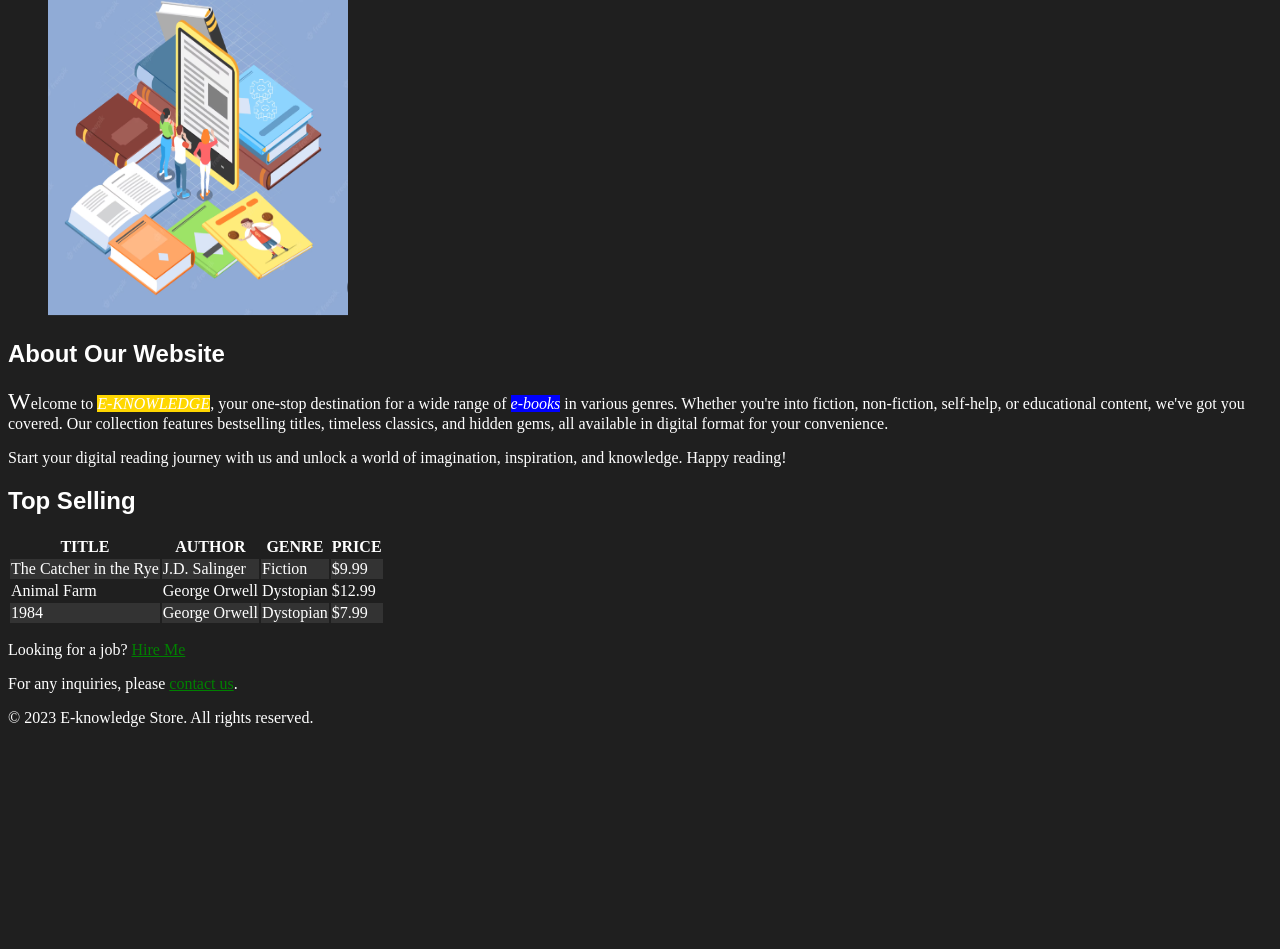
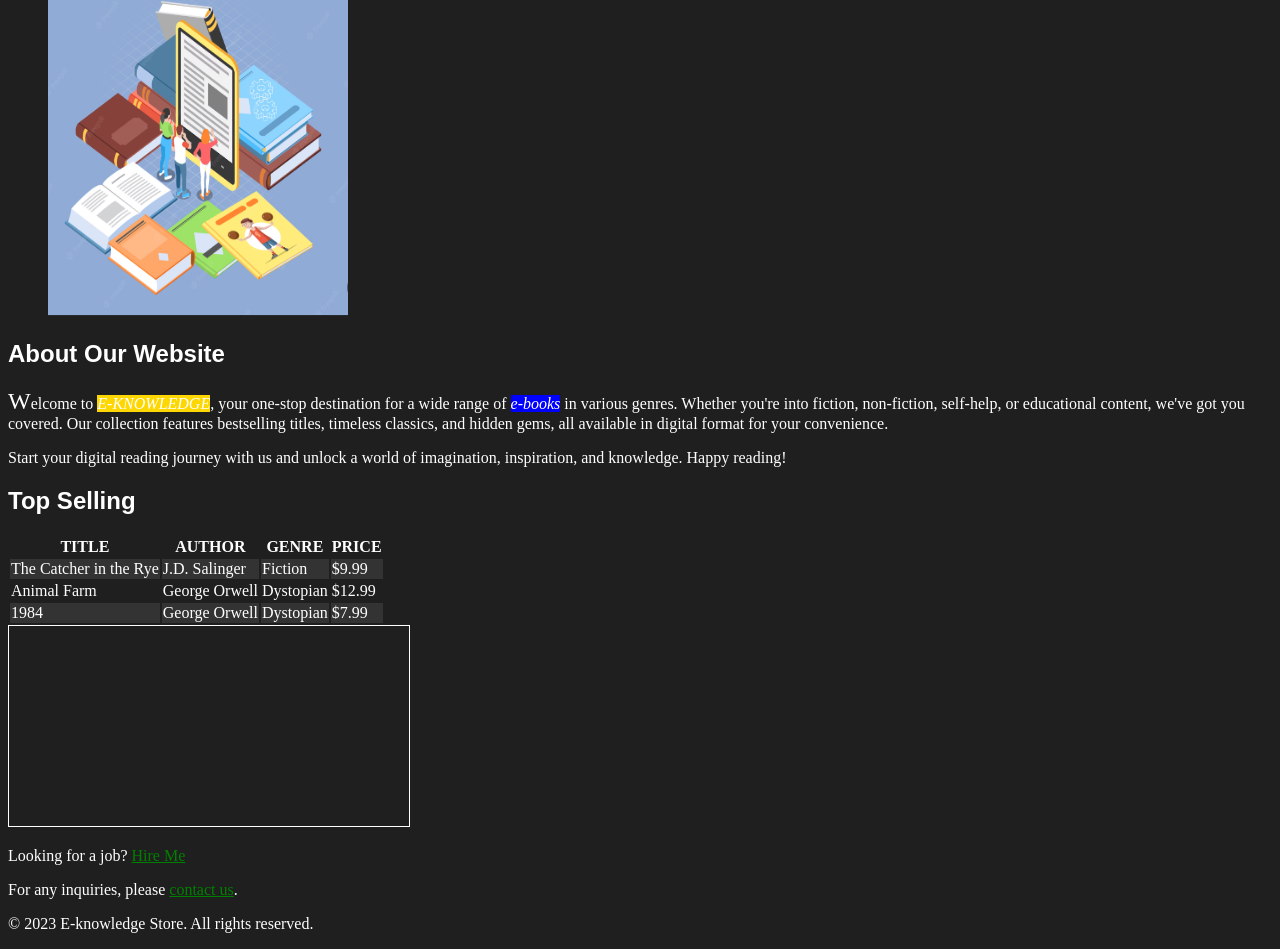
Before and after one commit to Yaz2357/swe-363-231-02, a website: page Index.HTML in a window 1280 px wide. Shown: the part 199-1148 px from the top of the page. Before the commit the page ends 942 px from the top, so only its background shows below. Drawn offline with Linux system fonts and the light colour scheme; no server answers.

Commit message:
JS_3_EXERCISE_(ALT/ 1&2)

```diff
--- a/Index.HTML
+++ b/Index.HTML
@@ -39,6 +39,7 @@
             <table id = "top-selling-table">
             </table>
         </section>
+        <canvas id="weather-canvas" width="400" height="200"></canvas>
     </main>
     <footer>
         <p>Looking for a job? <a href="HireMe.html">Hire Me</a></p>
--- a/dark_theme.CSS
+++ b/dark_theme.CSS
@@ -177,3 +177,7 @@ nav .menu li a:hover {
     transform: rotate(360deg);
   }
 }
+
+canvas {
+  border: 1px solid #ffffff;
+}
--- a/script.js
+++ b/script.js
@@ -27,3 +27,37 @@ for(let i=0; i<books.length;i++){
     html += `<tr> <td>${books[i].Title}</td> <td>${books[i].Author}</td> <td>${books[i].Genre}</td> <td>${books[i].Price}</td> </tr>`;
 }
 document.getElementById("top-selling-table").innerHTML= html;
+
+const canvas = document.getElementById('weather-canvas');
+const ctx = canvas.getContext('2d');
+
+function drawWeather(weatherData) {
+  ctx.clearRect(0, 0, canvas.width, canvas.height);
+
+  // Draw weather information on the canvas
+  // Example: Display temperature
+  const temperature = weatherData.main.temp;
+  ctx.font = '20px Arial';
+  ctx.fillStyle = 'white';
+  ctx.fillText(`The Khobar city Temperature is ${temperature}°C`, 10, 30);
+}
+
+function fetchWeatherData() {
+  // Make an API call to retrieve weather data
+  // Replace 'YOUR_API_KEY' with your actual API key
+  fetch('https://api.openweathermap.org/data/2.5/weather?q=Khobar&appid=63693afd04404d7615059bce6d9818d8&units=metric')
+    .then(response => response.json())
+    .then(weatherData => {
+      // Call the drawWeather function to render the data on the canvas
+      drawWeather(weatherData);
+    })
+    .catch(error => {
+      console.log('Error fetching weather data:', error);
+    });
+}
+
+// Call fetchWeatherData initially
+fetchWeatherData();
+
+// Call fetchWeatherData every 10 seconds
+setInterval(fetchWeatherData, 10000);
```
